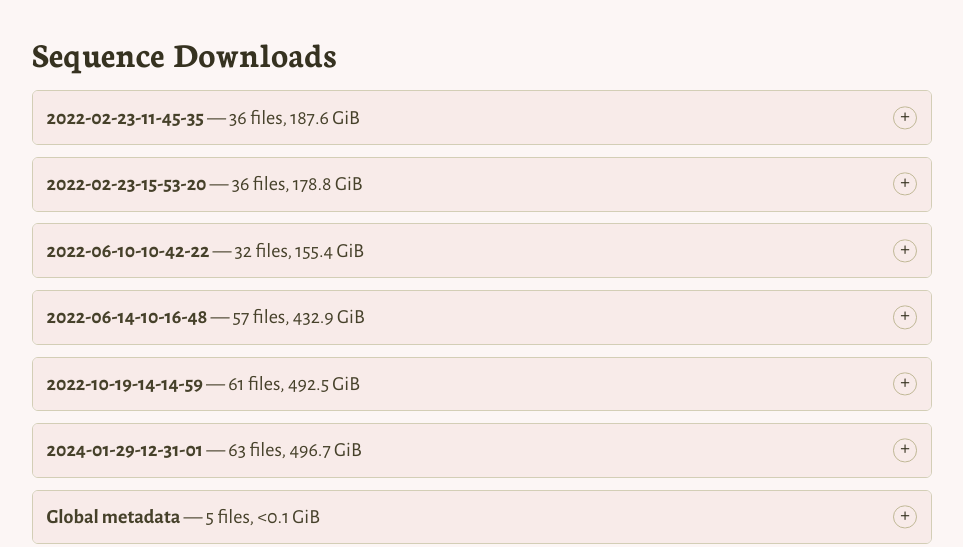
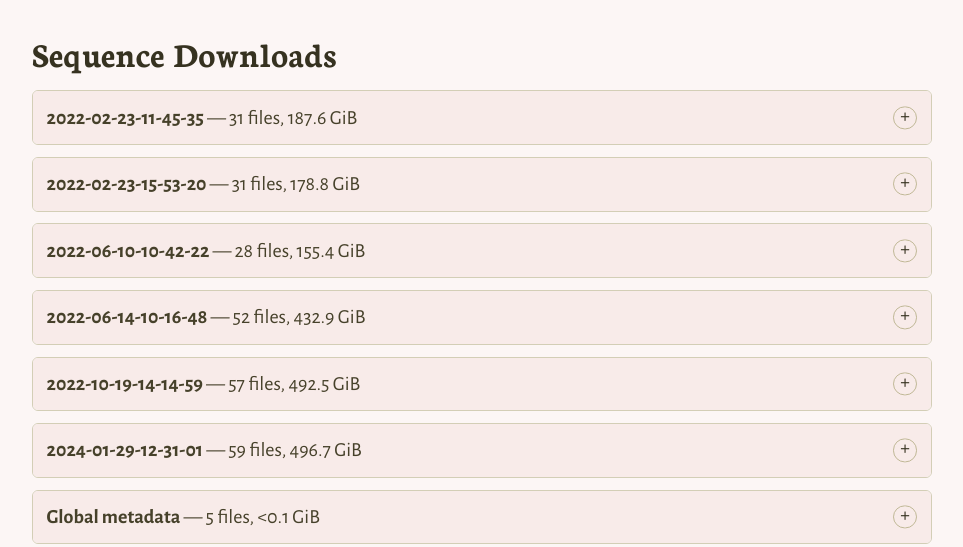
Before and after one commit to hlzmnhnry/hlzmnhnry.github.io, a Jekyll site: the page built from _publications/ltc.md, in a window 1280 px wide and 900 px high, scrolled down 2624 px. Shown: the part 246-793 px from the top of the window, without its empty margins (158-1121 px from the left). Built offline with Jekyll 4.4.1, drawn with Linux system fonts in a browser that asks for light colours; nearby versions of some CDN libraries; some of the changed lines change nothing that is shown.

Commit message:
docs: Remove redundant files from sequence downloads

```diff
--- a/_publications/ltc.md
+++ b/_publications/ltc.md
@@ -87,7 +87,7 @@ aws s3 cp s3://ltc-downloads-394266643128/files/meta/ ./meta/ \
 ## Sequence Downloads
 
 <details markdown="1" class="download_campaign">
-<summary><strong>2022-02-23-11-45-35</strong> — 36 files, 187.6 GiB</summary>
+<summary><strong>2022-02-23-11-45-35</strong> — 31 files, 187.6 GiB</summary>
 
 ### Calibration
 
@@ -97,7 +97,7 @@ aws s3 cp s3://ltc-downloads-394266643128/files/meta/ ./meta/ \
   <li><a href="https://ltc-downloads-394266643128.s3.eu-central-1.amazonaws.com/files/2022-02-23-11-45-35/calibration/imu_noise.json">calibration/imu_noise.json</a> <span class="file_size">(222 B)</span></li>
 </ul>
 
-### Image archives and image metadata
+### Image archives
 
 <ul class="download_list">
   <li><a href="https://ltc-downloads-394266643128.s3.eu-central-1.amazonaws.com/files/2022-02-23-11-45-35/images/2022-02-23-11-45-35_images_00000.zip">images/2022-02-23-11-45-35_images_00000.zip</a> <span class="file_size">(10.9 GiB)</span></li>
@@ -118,11 +118,6 @@ aws s3 cp s3://ltc-downloads-394266643128/files/meta/ ./meta/ \
   <li><a href="https://ltc-downloads-394266643128.s3.eu-central-1.amazonaws.com/files/2022-02-23-11-45-35/images/2022-02-23-11-45-35_images_00015.zip">images/2022-02-23-11-45-35_images_00015.zip</a> <span class="file_size">(10.8 GiB)</span></li>
   <li><a href="https://ltc-downloads-394266643128.s3.eu-central-1.amazonaws.com/files/2022-02-23-11-45-35/images/2022-02-23-11-45-35_images_00016.zip">images/2022-02-23-11-45-35_images_00016.zip</a> <span class="file_size">(10.5 GiB)</span></li>
   <li><a href="https://ltc-downloads-394266643128.s3.eu-central-1.amazonaws.com/files/2022-02-23-11-45-35/images/2022-02-23-11-45-35_images_00017.zip">images/2022-02-23-11-45-35_images_00017.zip</a> <span class="file_size">(2.6 GiB)</span></li>
-  <li><a href="https://ltc-downloads-394266643128.s3.eu-central-1.amazonaws.com/files/2022-02-23-11-45-35/images/camera.csv">images/camera.csv</a> <span class="file_size">(5.0 MiB)</span></li>
-  <li><a href="https://ltc-downloads-394266643128.s3.eu-central-1.amazonaws.com/files/2022-02-23-11-45-35/images/image_files.csv">images/image_files.csv</a> <span class="file_size">(22.0 MiB)</span></li>
-  <li><a href="https://ltc-downloads-394266643128.s3.eu-central-1.amazonaws.com/files/2022-02-23-11-45-35/images/image_shards.csv">images/image_shards.csv</a> <span class="file_size">(3.2 KiB)</span></li>
-  <li><a href="https://ltc-downloads-394266643128.s3.eu-central-1.amazonaws.com/files/2022-02-23-11-45-35/images/manifest.json">images/manifest.json</a> <span class="file_size">(578 B)</span></li>
-  <li><a href="https://ltc-downloads-394266643128.s3.eu-central-1.amazonaws.com/files/2022-02-23-11-45-35/images/missing_images.csv">images/missing_images.csv</a> <span class="file_size">(323 B)</span></li>
 </ul>
 
 ### Land-cover annotations
@@ -153,7 +148,7 @@ aws s3 cp s3://ltc-downloads-394266643128/files/meta/ ./meta/ \
 </details>
 
 <details markdown="1" class="download_campaign">
-<summary><strong>2022-02-23-15-53-20</strong> — 36 files, 178.8 GiB</summary>
+<summary><strong>2022-02-23-15-53-20</strong> — 31 files, 178.8 GiB</summary>
 
 ### Calibration
 
@@ -163,7 +158,7 @@ aws s3 cp s3://ltc-downloads-394266643128/files/meta/ ./meta/ \
   <li><a href="https://ltc-downloads-394266643128.s3.eu-central-1.amazonaws.com/files/2022-02-23-15-53-20/calibration/imu_noise.json">calibration/imu_noise.json</a> <span class="file_size">(222 B)</span></li>
 </ul>
 
-### Image archives and image metadata
+### Image archives
 
 <ul class="download_list">
   <li><a href="https://ltc-downloads-394266643128.s3.eu-central-1.amazonaws.com/files/2022-02-23-15-53-20/images/2022-02-23-15-53-20_images_00000.zip">images/2022-02-23-15-53-20_images_00000.zip</a> <span class="file_size">(10.4 GiB)</span></li>
@@ -184,11 +179,6 @@ aws s3 cp s3://ltc-downloads-394266643128/files/meta/ ./meta/ \
   <li><a href="https://ltc-downloads-394266643128.s3.eu-central-1.amazonaws.com/files/2022-02-23-15-53-20/images/2022-02-23-15-53-20_images_00015.zip">images/2022-02-23-15-53-20_images_00015.zip</a> <span class="file_size">(10.4 GiB)</span></li>
   <li><a href="https://ltc-downloads-394266643128.s3.eu-central-1.amazonaws.com/files/2022-02-23-15-53-20/images/2022-02-23-15-53-20_images_00016.zip">images/2022-02-23-15-53-20_images_00016.zip</a> <span class="file_size">(10.0 GiB)</span></li>
   <li><a href="https://ltc-downloads-394266643128.s3.eu-central-1.amazonaws.com/files/2022-02-23-15-53-20/images/2022-02-23-15-53-20_images_00017.zip">images/2022-02-23-15-53-20_images_00017.zip</a> <span class="file_size">(2.8 GiB)</span></li>
-  <li><a href="https://ltc-downloads-394266643128.s3.eu-central-1.amazonaws.com/files/2022-02-23-15-53-20/images/camera.csv">images/camera.csv</a> <span class="file_size">(5.1 MiB)</span></li>
-  <li><a href="https://ltc-downloads-394266643128.s3.eu-central-1.amazonaws.com/files/2022-02-23-15-53-20/images/image_files.csv">images/image_files.csv</a> <span class="file_size">(22.1 MiB)</span></li>
-  <li><a href="https://ltc-downloads-394266643128.s3.eu-central-1.amazonaws.com/files/2022-02-23-15-53-20/images/image_shards.csv">images/image_shards.csv</a> <span class="file_size">(3.2 KiB)</span></li>
-  <li><a href="https://ltc-downloads-394266643128.s3.eu-central-1.amazonaws.com/files/2022-02-23-15-53-20/images/manifest.json">images/manifest.json</a> <span class="file_size">(579 B)</span></li>
-  <li><a href="https://ltc-downloads-394266643128.s3.eu-central-1.amazonaws.com/files/2022-02-23-15-53-20/images/missing_images.csv">images/missing_images.csv</a> <span class="file_size">(1.4 KiB)</span></li>
 </ul>
 
 ### Land-cover annotations
@@ -219,7 +209,7 @@ aws s3 cp s3://ltc-downloads-394266643128/files/meta/ ./meta/ \
 </details>
 
 <details markdown="1" class="download_campaign">
-<summary><strong>2022-06-10-10-42-22</strong> — 32 files, 155.4 GiB</summary>
+<summary><strong>2022-06-10-10-42-22</strong> — 28 files, 155.4 GiB</summary>
 
 ### Calibration
 
@@ -229,7 +219,7 @@ aws s3 cp s3://ltc-downloads-394266643128/files/meta/ ./meta/ \
   <li><a href="https://ltc-downloads-394266643128.s3.eu-central-1.amazonaws.com/files/2022-06-10-10-42-22/calibration/imu_noise.json">calibration/imu_noise.json</a> <span class="file_size">(222 B)</span></li>
 </ul>
 
-### Image archives and image metadata
+### Image archives
 
 <ul class="download_list">
   <li><a href="https://ltc-downloads-394266643128.s3.eu-central-1.amazonaws.com/files/2022-06-10-10-42-22/images/2022-06-10-10-42-22_images_00000.zip">images/2022-06-10-10-42-22_images_00000.zip</a> <span class="file_size">(10.0 GiB)</span></li>
@@ -247,10 +237,6 @@ aws s3 cp s3://ltc-downloads-394266643128/files/meta/ ./meta/ \
   <li><a href="https://ltc-downloads-394266643128.s3.eu-central-1.amazonaws.com/files/2022-06-10-10-42-22/images/2022-06-10-10-42-22_images_00012.zip">images/2022-06-10-10-42-22_images_00012.zip</a> <span class="file_size">(10.1 GiB)</span></li>
   <li><a href="https://ltc-downloads-394266643128.s3.eu-central-1.amazonaws.com/files/2022-06-10-10-42-22/images/2022-06-10-10-42-22_images_00013.zip">images/2022-06-10-10-42-22_images_00013.zip</a> <span class="file_size">(10.4 GiB)</span></li>
   <li><a href="https://ltc-downloads-394266643128.s3.eu-central-1.amazonaws.com/files/2022-06-10-10-42-22/images/2022-06-10-10-42-22_images_00014.zip">images/2022-06-10-10-42-22_images_00014.zip</a> <span class="file_size">(5.1 GiB)</span></li>
-  <li><a href="https://ltc-downloads-394266643128.s3.eu-central-1.amazonaws.com/files/2022-06-10-10-42-22/images/camera.csv">images/camera.csv</a> <span class="file_size">(4.2 MiB)</span></li>
-  <li><a href="https://ltc-downloads-394266643128.s3.eu-central-1.amazonaws.com/files/2022-06-10-10-42-22/images/image_files.csv">images/image_files.csv</a> <span class="file_size">(18.6 MiB)</span></li>
-  <li><a href="https://ltc-downloads-394266643128.s3.eu-central-1.amazonaws.com/files/2022-06-10-10-42-22/images/image_shards.csv">images/image_shards.csv</a> <span class="file_size">(2.7 KiB)</span></li>
-  <li><a href="https://ltc-downloads-394266643128.s3.eu-central-1.amazonaws.com/files/2022-06-10-10-42-22/images/manifest.json">images/manifest.json</a> <span class="file_size">(534 B)</span></li>
 </ul>
 
 ### Land-cover annotations
@@ -281,7 +267,7 @@ aws s3 cp s3://ltc-downloads-394266643128/files/meta/ ./meta/ \
 </details>
 
 <details markdown="1" class="download_campaign">
-<summary><strong>2022-06-14-10-16-48</strong> — 57 files, 432.9 GiB</summary>
+<summary><strong>2022-06-14-10-16-48</strong> — 52 files, 432.9 GiB</summary>
 
 ### Calibration
 
@@ -291,7 +277,7 @@ aws s3 cp s3://ltc-downloads-394266643128/files/meta/ ./meta/ \
   <li><a href="https://ltc-downloads-394266643128.s3.eu-central-1.amazonaws.com/files/2022-06-14-10-16-48/calibration/imu_noise.json">calibration/imu_noise.json</a> <span class="file_size">(222 B)</span></li>
 </ul>
 
-### Image archives and image metadata
+### Image archives
 
 <ul class="download_list">
   <li><a href="https://ltc-downloads-394266643128.s3.eu-central-1.amazonaws.com/files/2022-06-14-10-16-48/images/2022-06-14-10-16-48_images_00000.zip">images/2022-06-14-10-16-48_images_00000.zip</a> <span class="file_size">(10.2 GiB)</span></li>
@@ -333,11 +319,6 @@ aws s3 cp s3://ltc-downloads-394266643128/files/meta/ ./meta/ \
   <li><a href="https://ltc-downloads-394266643128.s3.eu-central-1.amazonaws.com/files/2022-06-14-10-16-48/images/2022-06-14-10-16-48_images_00036.zip">images/2022-06-14-10-16-48_images_00036.zip</a> <span class="file_size">(10.8 GiB)</span></li>
   <li><a href="https://ltc-downloads-394266643128.s3.eu-central-1.amazonaws.com/files/2022-06-14-10-16-48/images/2022-06-14-10-16-48_images_00037.zip">images/2022-06-14-10-16-48_images_00037.zip</a> <span class="file_size">(10.3 GiB)</span></li>
   <li><a href="https://ltc-downloads-394266643128.s3.eu-central-1.amazonaws.com/files/2022-06-14-10-16-48/images/2022-06-14-10-16-48_images_00038.zip">images/2022-06-14-10-16-48_images_00038.zip</a> <span class="file_size">(4.6 GiB)</span></li>
-  <li><a href="https://ltc-downloads-394266643128.s3.eu-central-1.amazonaws.com/files/2022-06-14-10-16-48/images/camera.csv">images/camera.csv</a> <span class="file_size">(11.0 MiB)</span></li>
-  <li><a href="https://ltc-downloads-394266643128.s3.eu-central-1.amazonaws.com/files/2022-06-14-10-16-48/images/image_files.csv">images/image_files.csv</a> <span class="file_size">(49.2 MiB)</span></li>
-  <li><a href="https://ltc-downloads-394266643128.s3.eu-central-1.amazonaws.com/files/2022-06-14-10-16-48/images/image_shards.csv">images/image_shards.csv</a> <span class="file_size">(6.8 KiB)</span></li>
-  <li><a href="https://ltc-downloads-394266643128.s3.eu-central-1.amazonaws.com/files/2022-06-14-10-16-48/images/manifest.json">images/manifest.json</a> <span class="file_size">(578 B)</span></li>
-  <li><a href="https://ltc-downloads-394266643128.s3.eu-central-1.amazonaws.com/files/2022-06-14-10-16-48/images/missing_images.csv">images/missing_images.csv</a> <span class="file_size">(189 B)</span></li>
 </ul>
 
 ### Land-cover annotations
@@ -368,7 +349,7 @@ aws s3 cp s3://ltc-downloads-394266643128/files/meta/ ./meta/ \
 </details>
 
 <details markdown="1" class="download_campaign">
-<summary><strong>2022-10-19-14-14-59</strong> — 61 files, 492.5 GiB</summary>
+<summary><strong>2022-10-19-14-14-59</strong> — 57 files, 492.5 GiB</summary>
 
 ### Calibration
 
@@ -378,7 +359,7 @@ aws s3 cp s3://ltc-downloads-394266643128/files/meta/ ./meta/ \
   <li><a href="https://ltc-downloads-394266643128.s3.eu-central-1.amazonaws.com/files/2022-10-19-14-14-59/calibration/imu_noise.json">calibration/imu_noise.json</a> <span class="file_size">(222 B)</span></li>
 </ul>
 
-### Image archives and image metadata
+### Image archives
 
 <ul class="download_list">
   <li><a href="https://ltc-downloads-394266643128.s3.eu-central-1.amazonaws.com/files/2022-10-19-14-14-59/images/2022-10-19-14-14-59_images_00000.zip">images/2022-10-19-14-14-59_images_00000.zip</a> <span class="file_size">(10.1 GiB)</span></li>
@@ -425,10 +406,6 @@ aws s3 cp s3://ltc-downloads-394266643128/files/meta/ ./meta/ \
   <li><a href="https://ltc-downloads-394266643128.s3.eu-central-1.amazonaws.com/files/2022-10-19-14-14-59/images/2022-10-19-14-14-59_images_00041.zip">images/2022-10-19-14-14-59_images_00041.zip</a> <span class="file_size">(10.5 GiB)</span></li>
   <li><a href="https://ltc-downloads-394266643128.s3.eu-central-1.amazonaws.com/files/2022-10-19-14-14-59/images/2022-10-19-14-14-59_images_00042.zip">images/2022-10-19-14-14-59_images_00042.zip</a> <span class="file_size">(11.0 GiB)</span></li>
   <li><a href="https://ltc-downloads-394266643128.s3.eu-central-1.amazonaws.com/files/2022-10-19-14-14-59/images/2022-10-19-14-14-59_images_00043.zip">images/2022-10-19-14-14-59_images_00043.zip</a> <span class="file_size">(4.4 GiB)</span></li>
-  <li><a href="https://ltc-downloads-394266643128.s3.eu-central-1.amazonaws.com/files/2022-10-19-14-14-59/images/camera.csv">images/camera.csv</a> <span class="file_size">(12.4 MiB)</span></li>
-  <li><a href="https://ltc-downloads-394266643128.s3.eu-central-1.amazonaws.com/files/2022-10-19-14-14-59/images/image_files.csv">images/image_files.csv</a> <span class="file_size">(55.7 MiB)</span></li>
-  <li><a href="https://ltc-downloads-394266643128.s3.eu-central-1.amazonaws.com/files/2022-10-19-14-14-59/images/image_shards.csv">images/image_shards.csv</a> <span class="file_size">(7.7 KiB)</span></li>
-  <li><a href="https://ltc-downloads-394266643128.s3.eu-central-1.amazonaws.com/files/2022-10-19-14-14-59/images/manifest.json">images/manifest.json</a> <span class="file_size">(534 B)</span></li>
 </ul>
 
 ### Land-cover annotations
@@ -459,7 +436,7 @@ aws s3 cp s3://ltc-downloads-394266643128/files/meta/ ./meta/ \
 </details>
 
 <details markdown="1" class="download_campaign">
-<summary><strong>2024-01-29-12-31-01</strong> — 63 files, 496.7 GiB</summary>
+<summary><strong>2024-01-29-12-31-01</strong> — 59 files, 496.7 GiB</summary>
 
 ### Calibration
 
@@ -469,7 +446,7 @@ aws s3 cp s3://ltc-downloads-394266643128/files/meta/ ./meta/ \
   <li><a href="https://ltc-downloads-394266643128.s3.eu-central-1.amazonaws.com/files/2024-01-29-12-31-01/calibration/imu_noise.json">calibration/imu_noise.json</a> <span class="file_size">(222 B)</span></li>
 </ul>
 
-### Image archives and image metadata
+### Image archives
 
 <ul class="download_list">
   <li><a href="https://ltc-downloads-394266643128.s3.eu-central-1.amazonaws.com/files/2024-01-29-12-31-01/images/2024-01-29-12-31-01_images_00000.zip">images/2024-01-29-12-31-01_images_00000.zip</a> <span class="file_size">(11.9 GiB)</span></li>
@@ -518,10 +495,6 @@ aws s3 cp s3://ltc-downloads-394266643128/files/meta/ ./meta/ \
   <li><a href="https://ltc-downloads-394266643128.s3.eu-central-1.amazonaws.com/files/2024-01-29-12-31-01/images/2024-01-29-12-31-01_images_00043.zip">images/2024-01-29-12-31-01_images_00043.zip</a> <span class="file_size">(10.2 GiB)</span></li>
   <li><a href="https://ltc-downloads-394266643128.s3.eu-central-1.amazonaws.com/files/2024-01-29-12-31-01/images/2024-01-29-12-31-01_images_00044.zip">images/2024-01-29-12-31-01_images_00044.zip</a> <span class="file_size">(10.5 GiB)</span></li>
   <li><a href="https://ltc-downloads-394266643128.s3.eu-central-1.amazonaws.com/files/2024-01-29-12-31-01/images/2024-01-29-12-31-01_images_00045.zip">images/2024-01-29-12-31-01_images_00045.zip</a> <span class="file_size">(987.8 MiB)</span></li>
-  <li><a href="https://ltc-downloads-394266643128.s3.eu-central-1.amazonaws.com/files/2024-01-29-12-31-01/images/camera.csv">images/camera.csv</a> <span class="file_size">(12.8 MiB)</span></li>
-  <li><a href="https://ltc-downloads-394266643128.s3.eu-central-1.amazonaws.com/files/2024-01-29-12-31-01/images/image_files.csv">images/image_files.csv</a> <span class="file_size">(57.7 MiB)</span></li>
-  <li><a href="https://ltc-downloads-394266643128.s3.eu-central-1.amazonaws.com/files/2024-01-29-12-31-01/images/image_shards.csv">images/image_shards.csv</a> <span class="file_size">(8.0 KiB)</span></li>
-  <li><a href="https://ltc-downloads-394266643128.s3.eu-central-1.amazonaws.com/files/2024-01-29-12-31-01/images/manifest.json">images/manifest.json</a> <span class="file_size">(534 B)</span></li>
 </ul>
 
 ### Land-cover annotations
```
